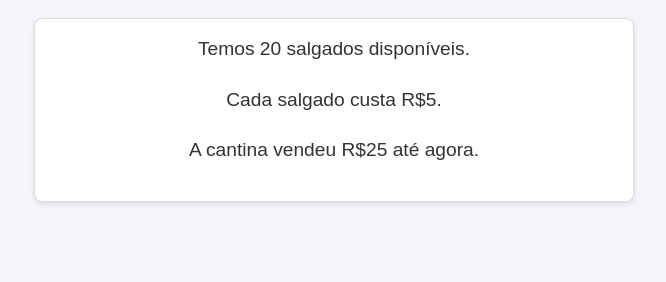
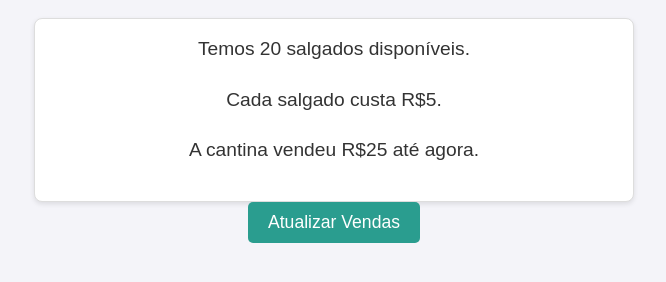
Before and after one commit to vitinho00018/Cantina-da-escola, a plain HTML site: page index.html in a window 1280 px wide. Shown: the part 96-378 px from the top of the page, without its empty margins (306-972 px from the left). Drawn offline with Linux system fonts and the light colour scheme.

Commit message:
Update index.html

```diff
--- a/index.html
+++ b/index.html
@@ -15,6 +15,8 @@
         <p>A cantina vendeu R$<span id="totalVendido">25</span> até agora.</p>
     </div>
 
+    <button id="atualizarValores">Atualizar Vendas</button>
+
     <script src="script.js"></script>
 </body>
 </html>
```
